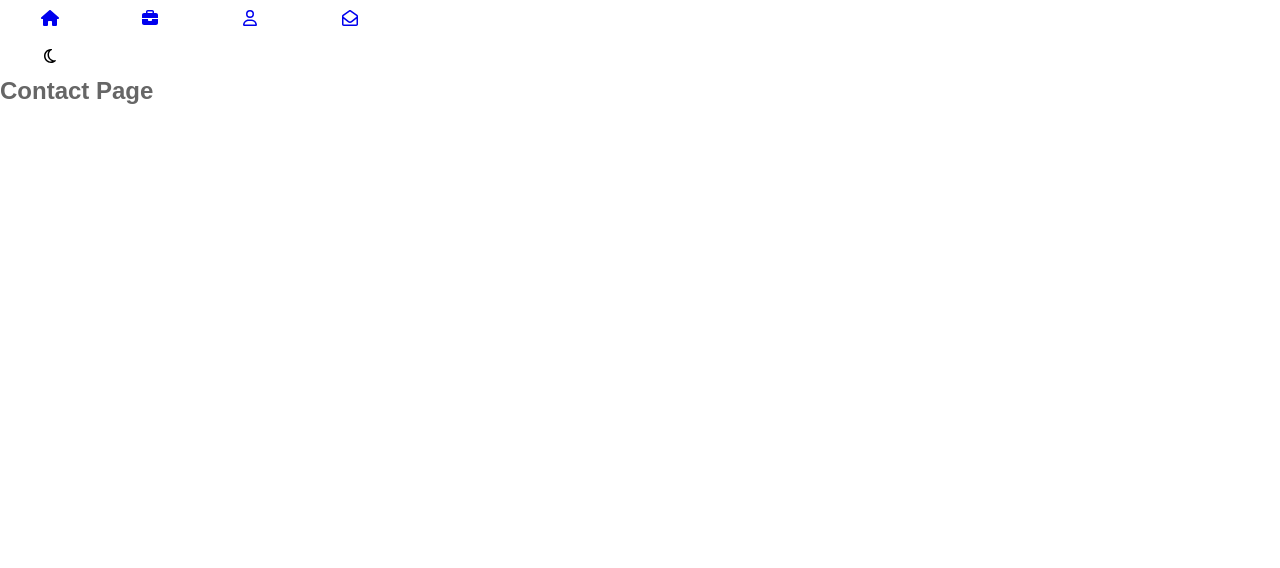
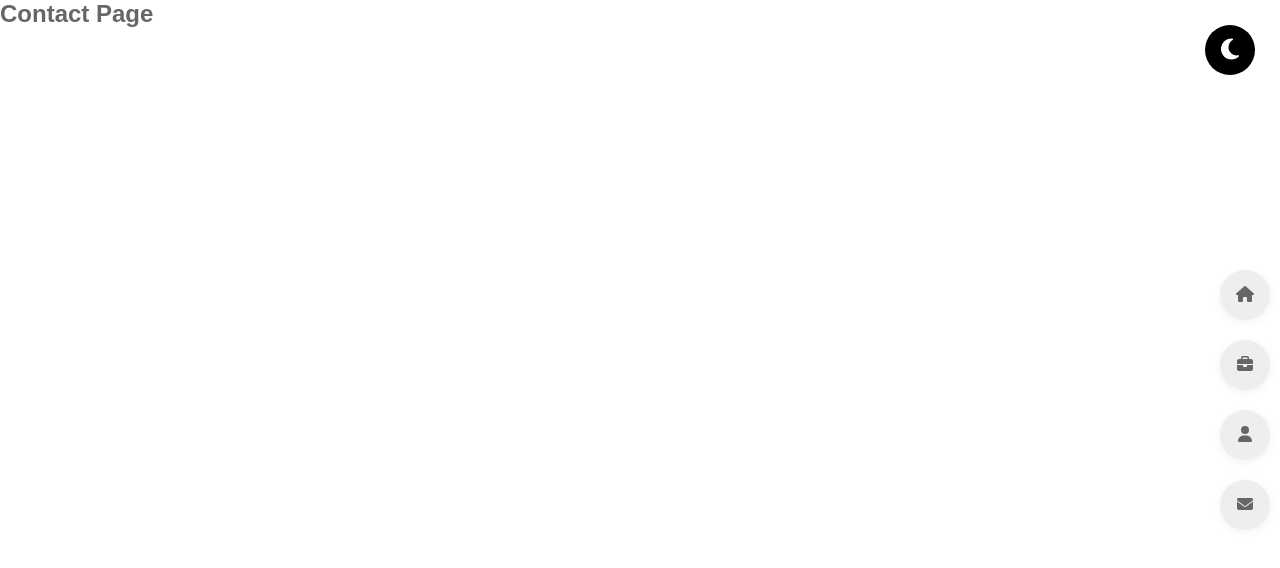
Before and after one commit to i-Demo/portfolio, a React (Create React App) app: page /contact in a window 1280 px wide. Shown: the top 568 px of the page. Built offline with nearby package versions, Linux system fonts and the light colour scheme; a web font is replaced by a local one.

Commit message:
Build Menu (Header)

```diff
--- a/public/index.html
+++ b/public/index.html
@@ -1,14 +1,12 @@
 <!DOCTYPE html>
 <html lang="en">
+
 <head>
   <meta charset="utf-8" />
   <link rel="icon" href="%PUBLIC_URL%/favicon.ico" />
   <meta name="viewport" content="width=device-width, initial-scale=1" />
   <meta name="theme-color" content="#000000" />
-    <meta
-      name="description"
-      content="Web site created using create-react-app"
-    />
+  <meta name="description" content="Web site created using create-react-app" />
   <link rel="apple-touch-icon" href="%PUBLIC_URL%/logo192.png" />
   <!--
       manifest.json provides metadata used when your web app is installed on a
@@ -24,8 +22,9 @@
       work correctly both with client-side routing and a non-root public URL.
       Learn how to configure a non-root public URL by running `npm run build`.
     -->
-    <title>React App</title>
+  <title>Hoai Vi Portfolio</title>
 </head>
+
 <body>
   <noscript>You need to enable JavaScript to run this app.</noscript>
   <div id="root"></div>
@@ -40,4 +39,5 @@
       To create a production bundle, use `npm run build` or `yarn build`.
     -->
 </body>
+
 </html>
--- a/src/components/Button/Button.module.scss
+++ b/src/components/Button/Button.module.scss
@@ -5,7 +5,7 @@
     display: inline-flex;
     align-items: center;
     justify-content: center;
-    min-width: 100px;
+    min-width: 50px;
     padding: 9px 16px;
     border-radius: 4px;
     cursor: pointer;
@@ -30,9 +30,14 @@
 
 // Button types
 .rounded {
-    border-radius: 999px;
+    color: var(--text-color);
+    background-color: var(--menu-bg-color);
+    width: 50px;
+    height: 50px;
+    margin: 10px 0;
+    border-radius: 50%;
     box-shadow: 0 2px 8px rgb(0 0 0 / 6%);
-    border-color: rgba(22, 24, 35, 0.12);
+    border-color: none;
 
     &:hover {
         border-color: rgba(22, 24, 35, 0.2);
--- a/src/components/GlobalStyles/GlobalStyles.scss
+++ b/src/components/GlobalStyles/GlobalStyles.scss
@@ -7,6 +7,8 @@
     --black: #000;
     --white: #fff;
     --text-color: #666;
+    --menu-bg-color: #eee;
+    --toggle-color: #000;
 
     --font-family: 'ProximaNova', sans-serif;
 
--- a/src/layouts/DefaultLayout/DefaultLayout.module.scss
+++ b/src/layouts/DefaultLayout/DefaultLayout.module.scss
@@ -0,0 +1,72 @@
+.wrapper {
+    position: relative;
+}
+
+// Menu
+.list-menu {
+    position: fixed;
+    right: 1rem;
+    top: 50%;
+    transform: translateY(-50%);
+    z-index: 99999;
+
+    display: flex;
+    flex-direction: column;
+
+    .item-menu {
+        position: relative;
+
+        .item-menu-title {
+            position: absolute;
+            background-color: var(--main-color);
+            border-radius: 30px;
+            color: #fff;
+            font-size: 15px;
+            font-weight: 600;
+            min-width: 150px;
+            height: 50px;
+            line-height: 50px;
+            margin: 0;
+            opacity: 0;
+            padding: 0 30px;
+            right: 0;
+            text-transform: uppercase;
+            top: 0;
+            transition: all 0.3s ease;
+            z-index: -1;
+        }
+
+        &:hover {
+            background-color: var(--main-color);
+            color: #fff;
+            border: none;
+
+            .item-menu-title {
+                border-radius: 30px 0 0 30px;
+                margin: 0;
+                opacity: 1;
+                right: 27px;
+                text-align: center;
+            }
+        }
+    }
+}
+
+// Button Toggle Theme
+.toggle-theme {
+    position: absolute;
+    top: 25px;
+    right: 25px;
+
+    .toggle-theme-btn {
+        font-size: 2.4rem;
+        width: 50px;
+        height: 50px;
+        background-color: var(--toggle-color);
+        color: var(--white);
+        border-radius: 50%;
+    }
+}
+
+.content {
+}
--- a/src/layouts/DefaultLayout/index.js
+++ b/src/layouts/DefaultLayout/index.js
@@ -1,7 +1,6 @@
 import classNames from 'classnames/bind';
 import { FontAwesomeIcon } from '@fortawesome/react-fontawesome';
-import { faEnvelopeOpen, faMoon, faUser } from '@fortawesome/free-regular-svg-icons';
-import { faBriefcase, faHouse } from '@fortawesome/free-solid-svg-icons';
+import { faBriefcase, faEnvelope, faHouse, faUser, faMoon } from '@fortawesome/free-solid-svg-icons';
 
 import Button from '~/components/Button';
 import styles from './DefaultLayout.module.scss';
@@ -12,22 +11,26 @@ function DefaultLayout({ children }) {
     return (
         <div className={cx('wrapper')}>
             <div className={cx('list-menu')}>
-                <Button to="/">
+                <Button to="/" rounded className={cx('item-menu')}>
+                    <h2 className={cx('item-menu-title')}>Home</h2>
                     <FontAwesomeIcon icon={faHouse} />
                 </Button>
-                <Button to="/portfolio">
+                <Button to="/portfolio" rounded className={cx('item-menu')}>
+                    <h2 className={cx('item-menu-title')}>Portfolio</h2>
                     <FontAwesomeIcon icon={faBriefcase} />
                 </Button>
-                <Button to="/about">
+                <Button to="/about" rounded className={cx('item-menu')}>
+                    <h2 className={cx('item-menu-title')}>About</h2>
                     <FontAwesomeIcon icon={faUser} />
                 </Button>
-                <Button to="/contact">
-                    <FontAwesomeIcon icon={faEnvelopeOpen} />
+                <Button to="/contact" rounded className={cx('item-menu')}>
+                    <h2 className={cx('item-menu-title')}>Contact</h2>
+                    <FontAwesomeIcon icon={faEnvelope} />
                 </Button>
             </div>
 
             <div className={cx('toggle-theme')}>
-                <Button>
+                <Button className={cx('toggle-theme-btn')}>
                     <FontAwesomeIcon icon={faMoon} />
                 </Button>
             </div>
```
Also changed, not shown: 1 other file (tests, documents, lock files or other folders). Lines whose indentation alone changed are shown as unchanged.
